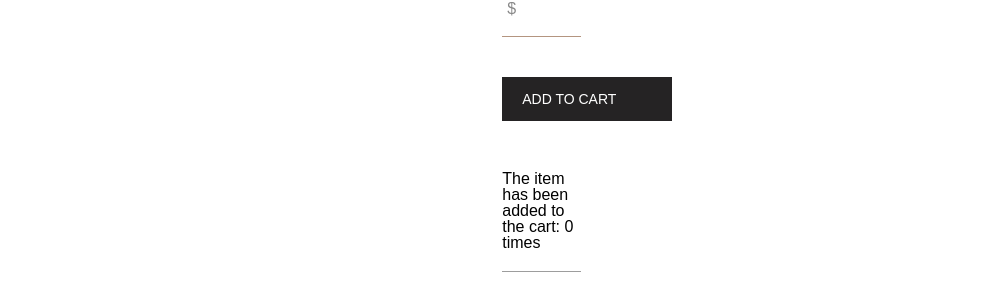
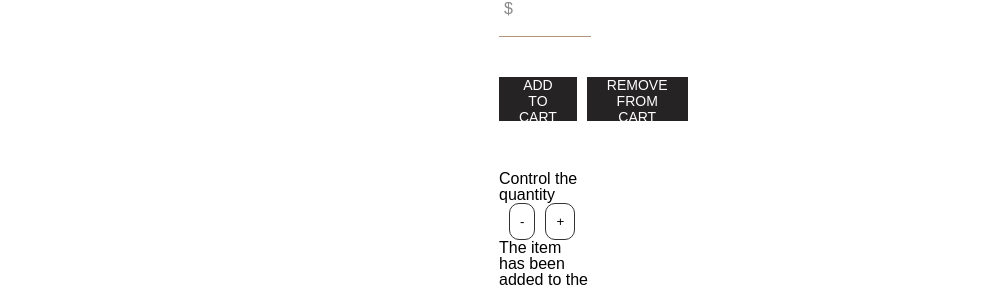
Before and after one commit to AltinDurakuu/react-ecommerce, a React (Vite) app: page /product/1 in a window 1280 px wide. Shown: the part 179-466 px from the top of the page, without its empty margins (138-1141 px from the left). Built offline with nearby package versions, Linux system fonts and the light colour scheme; no server answers.

Commit message:
added a logo on tab and added some buttons on product page

```diff
--- a/index.html
+++ b/index.html
@@ -2,7 +2,7 @@
 <html lang="en">
   <head>
     <meta charset="UTF-8" />
-    <link rel="icon" type="image/svg+xml" href="/vite.svg" />
+    <link rel="icon" type="image/svg+xml" href="src/assets/iconlogo.svg" />
     <meta name="viewport" content="width=device-width, initial-scale=1.0" />
     <title>Clothes & Accessories</title>
   </head>
--- a/src/pages/ProductPage.jsx
+++ b/src/pages/ProductPage.jsx
@@ -69,6 +69,24 @@ function ProductPage() {
     }
   }, [product]);
 
+  const handleDecrementQuantity = (e) => {
+    e.stopPropagation();
+    setCartItems((prevCartItems) =>
+      prevCartItems.map((item) =>
+        item.productId === productId && item.quantity > 0
+          ? { ...item, quantity: item.quantity - 1 }
+          : item
+      ).filter((item) => item.quantity > 0)
+    );
+  };
+
+  const handleRemoveFromCart = (e) => {
+    e.stopPropagation();
+    setCartItems((prevCartItems) =>
+      prevCartItems.filter((item) => item.productId !== productId)
+    );
+  };
+
   return (
     <main className="full-block">
             <div className="full-block product-section">
@@ -88,7 +106,23 @@ function ProductPage() {
                                     <p className="product-desc_content-text">{product.description}</p>
                                 </div>
                                 <div className="wishlist-cart">
-                                        <button onClick={handleAddToCart} type="submit"  id="add-to-wishlist-btn">Add to cart</button>
+                                <div className="product-page-btns">
+                                  <div className="product-page-add-remove">
+                                    <button onClick={handleAddToCart} type="submit"  id="add-to-wishlist-btn">Add to cart</button>
+                                    <button onClick={handleRemoveFromCart} type="submit"  id="add-to-wishlist-btn">Remove from cart</button>
+                                  </div>
+                                  <div className="quantity-controls">
+                                    <div>
+                                      Control the quantity
+                                      <button onClick={handleDecrementQuantity} className="quantity-btn">
+                                        -
+                                      </button>
+                                      <button onClick={handleAddToCart} className="quantity-btn">
+                                        +
+                                      </button>
+                                    </div>
+                                  </div>
+                                </div>
                                         <div>
                                           <p>The item has been added to the cart: {quantityInCart} times</p>
                                         </div>
--- a/src/styles/ProductPage.css
+++ b/src/styles/ProductPage.css
@@ -97,3 +97,15 @@
   .product-section .full-product-page .about-product .product-desc .wishlist-cart .wishlist-and-share .share-product-social-medias ul a {
     color: #000;
   }
+  .product-page-add-remove {
+    display: flex;
+  }
+  .product-page-add-remove button{
+    text-align: center !important;
+  }
+  .product-page-add-remove button:first-child{
+    margin-right: 10px;
+  }
+.product-page-btns .quantity-controls div button{
+  margin-left: 10px;
+}
```
Also changed, not shown: src/assets/iconlogo.svg (added).
